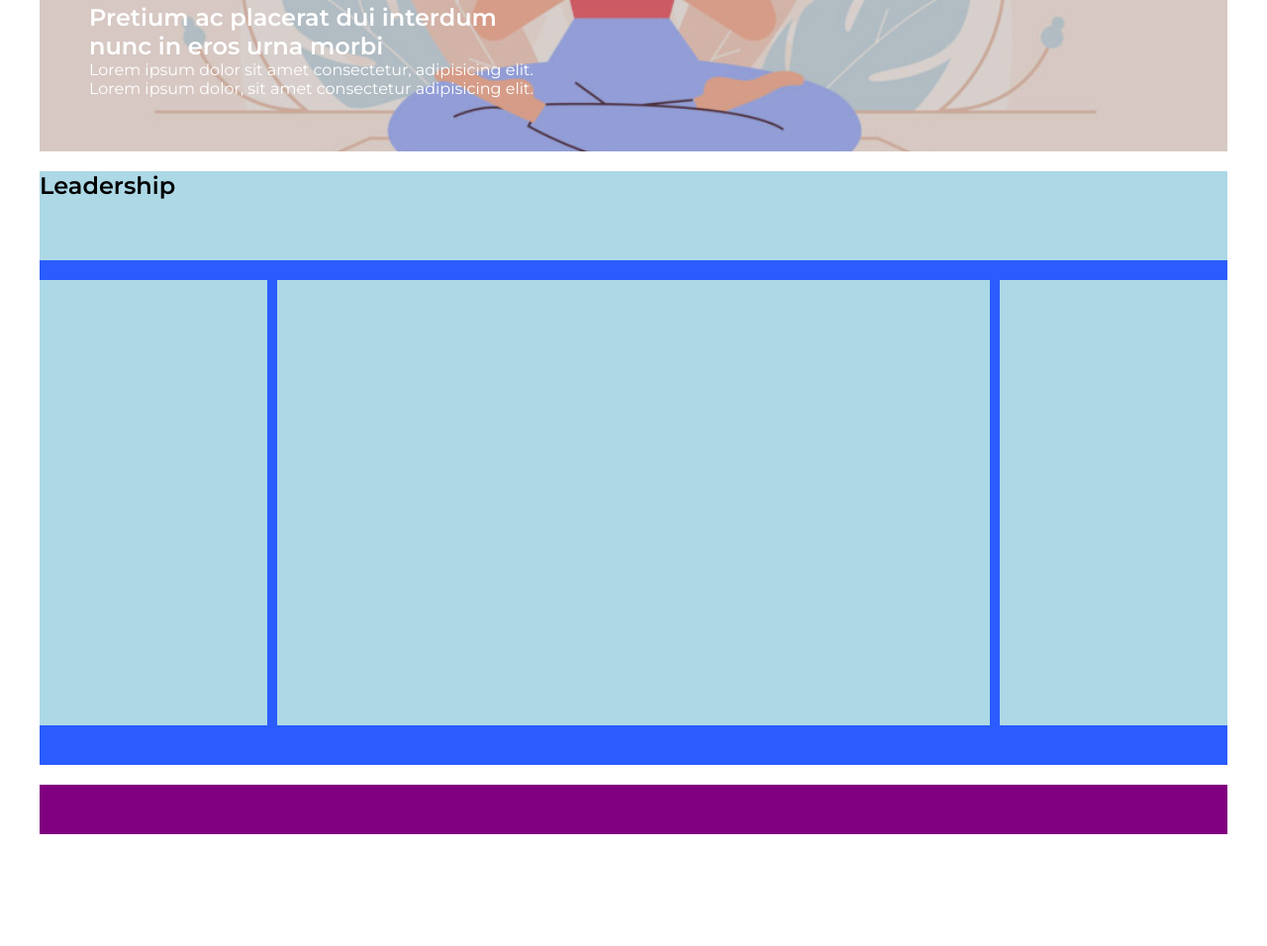
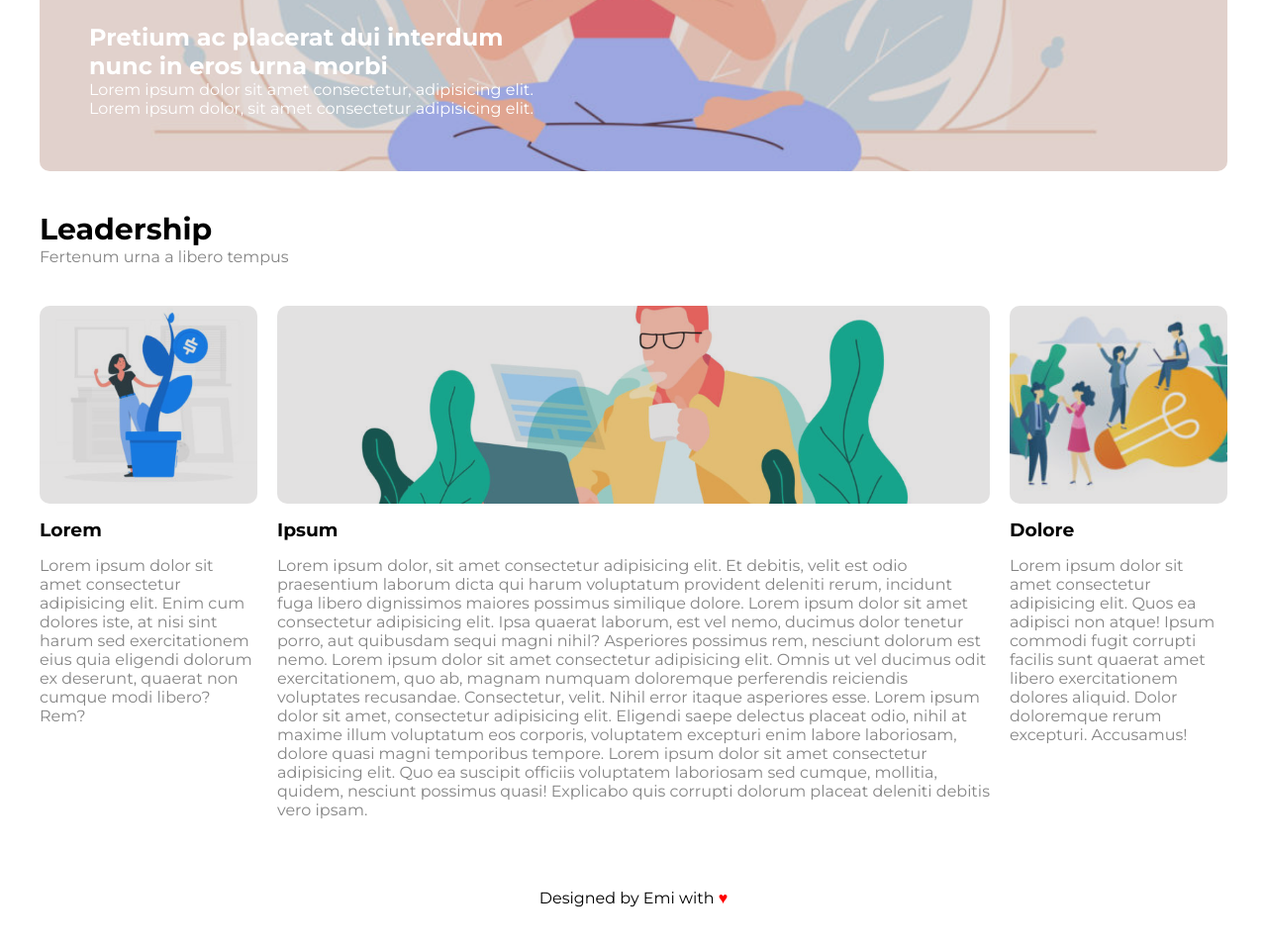
Before and after one commit to EmiPro97/htmlcss-wp, a plain HTML site: page index.html in a window 1280 px wide. Shown: the part 506-1462 px from the top of the page at 99% size. Before the commit the page ends 1369 px from the top, so only its background shows below. Drawn offline with Linux system fonts and the light colour scheme.

Commit message:
added leadership/columns sect. and footer

```diff
--- a/css/style.css
+++ b/css/style.css
@@ -4,11 +4,10 @@
     padding: 0;
     box-sizing: border-box;
     font-family: 'Montserrat', sans-serif;
-    font-weight: 400;
 }
 
-h1, h2, h3, h4, h5, h6{
-    font-weight: 600;
+h2, h3, h4, h5, h6{
+    color: black;
 }
 
 
@@ -24,13 +23,23 @@ h1, h2, h3, h4, h5, h6{
     clear: both;
 }
 
+.bg-shadow{
+    height: 100%;
+    background-color: rgba(112, 108, 108, 0.2);
+    border-radius: 10px;
+}
+
+.red-heart{
+    color: red;
+}
+
 
 /* Sections margin */
 .head,
-.banner-area,
+.banner-img,
 .main-content,
 .foot{
-    margin-bottom: 20px;
+    margin-bottom: 40px;
 }
 
 
@@ -65,27 +74,20 @@ h1, h2, h3, h4, h5, h6{
     border-radius: 5px;
 }
 
+
 /* Banner-Area sect. */
-.banner-area{
+.banner-img{
     height: 500px;
     border-radius: 10px;
 }
 
-.banner-area .banner-size{
-    height: 100%;
-}
-
-.banner-area .banner-img{
+.banner-img{
     background-image: url(../img/banner.jpg);
     background-size: cover;
     background-position: center;
 }
 
-.banner-area .bg-shadow{
-    background-color: rgba(61, 61, 61, 0.2);
-}
-
-.banner-area .bg-shadow .title-wrapper{
+.banner-img .bg-shadow .title-wrapper{
     width: 500px;
     color: white;
     padding-left: 50px;
@@ -93,38 +95,63 @@ h1, h2, h3, h4, h5, h6{
 }
 
 
-/* Main-content */
+/* Leadership */
 .main-content{
-    height: 600px;
-    background-color: rgb(42, 92, 255);
-    padding-bottom: 18px;
+    color: #858585;
 }
 
-.main-leadership{
-    height: 90px;
-    background-color: lightblue;
-    margin-bottom: 20px;
+.main-content .leadership{
+    margin-bottom: 40px;
 }
 
-.col-wrapper .bar{
-    float: left;
-    height: 450px;
-    background-color: lightblue;
+.leadership h2{
+    font-size: 30px;
 }
 
-.col-wrapper .left-side,
-.col-wrapper .right-side{
-   width: calc(20% - 10px);
+
+/* Columns sect. */
+.main-col-wrapper .col{
+    float: left;
+    padding-bottom: 30px;
 }
 
-.col-wrapper .central-part{
+.main-col-wrapper .left-side.col,
+.main-col-wrapper .right-side.col{
+   width: calc(20% - 20px);
+}
+
+.main-col-wrapper .central-part.col{
     width: 60%;
-    margin: 0 10px;
+    margin: 0 20px;
+}
+
+.main-col-wrapper .img-col{
+    width: 100%;
+    height: 200px;
+    border-radius: 10px;
+    background-size: cover;
+    background-position: center;
+}
+
+.main-col-wrapper h3{
+    margin: 15px 0;
+}
+
+.main-col-wrapper .left.img-col{
+    background-image: url(../img/img-1.jpg);
+}
+
+.main-col-wrapper .central.img-col{
+    background-image: url(../img/img-2.jpg);
+}
+
+.main-col-wrapper .right.img-col{
+    background-image: url(../img/img-3.jpg);
 }
 
 
 /* Footer */
 .foot{
-    height: 50px;
-    background-color: purple;
+    color: black;
+    text-align: center;
 }
--- a/index.html
+++ b/index.html
@@ -10,7 +10,7 @@
 
     <!-- Font -->
     <link rel="preconnect" href="https://fonts.gstatic.com">
-    <link href="https://fonts.googleapis.com/css2?family=Montserrat:wght@400;600&display=swap" rel="stylesheet">
+    <link href="https://fonts.googleapis.com/css2?family=Montserrat:wght@400;700&display=swap" rel="stylesheet">
 
     <!-- Window title -->
     <title>Milestone 2</title>
@@ -51,35 +51,53 @@
 
         <!-- Main -->
         <main>
-
             <!-- Banner-area -->
-            <section class="banner-area">
-                <div class="banner-img banner-size">
-                    <div class="bg-shadow banner-size">
-                        <div class="title-wrapper">
-                            <h1>Pretium ac placerat dui interdum nunc in eros urna morbi</h1>
-                            <p>Lorem ipsum dolor sit amet consectetur, adipisicing elit. Lorem ipsum dolor, sit amet consectetur adipisicing elit.</p>
-                        </div>
+            <section class="banner-img">
+                <div class="bg-shadow">
+                    <div class="title-wrapper">
+                        <h1>Pretium ac placerat dui interdum nunc in eros urna morbi</h1>
+                        <p>Lorem ipsum dolor sit amet consectetur, adipisicing elit. Lorem ipsum dolor, sit amet consectetur adipisicing elit.</p>
                     </div>
                 </div>
             </section>
 
             <!-- Leadership -->
             <section class="main-content">
-                <div class="main-leadership">
+                <div class="leadership">
                     <h2>Leadership</h2>
+                    <p>Fertenum urna a libero tempus</p>
                 </div>
-                <div class="col-wrapper clearfix">
-                    <div class="left-side bar"></div>
-                    <div class="central-part bar"></div>
-                    <div class="right-side bar"></div>
+
+                <!-- Columns sect. -->
+                <div class="main-col-wrapper clearfix">
+                    <div class="left-side col">
+                        <div class="left img-col">
+                            <div class="bg-shadow"></div>
+                        </div>
+                        <h3>Lorem</h3>
+                        <p>Lorem ipsum dolor sit amet consectetur adipisicing elit. Enim cum dolores iste, at nisi sint harum sed exercitationem eius quia eligendi dolorum ex deserunt, quaerat non cumque modi libero? Rem?</p>
+                    </div>
+                    <div class="central-part col">
+                        <div class="central img-col">
+                            <div class="bg-shadow"></div>
+                        </div>
+                        <h3>Ipsum</h3>
+                        <p>Lorem ipsum dolor, sit amet consectetur adipisicing elit. Et debitis, velit est odio praesentium laborum dicta qui harum voluptatum provident deleniti rerum, incidunt fuga libero dignissimos maiores possimus similique dolore. Lorem ipsum dolor sit amet consectetur adipisicing elit. Ipsa quaerat laborum, est vel nemo, ducimus dolor tenetur porro, aut quibusdam sequi magni nihil? Asperiores possimus rem, nesciunt dolorum est nemo. Lorem ipsum dolor sit amet consectetur adipisicing elit. Omnis ut vel ducimus odit exercitationem, quo ab, magnam numquam doloremque perferendis reiciendis voluptates recusandae. Consectetur, velit. Nihil error itaque asperiores esse. Lorem ipsum dolor sit amet, consectetur adipisicing elit. Eligendi saepe delectus placeat odio, nihil at maxime illum voluptatum eos corporis, voluptatem excepturi enim labore laboriosam, dolore quasi magni temporibus tempore. Lorem ipsum dolor sit amet consectetur adipisicing elit. Quo ea suscipit officiis voluptatem laboriosam sed cumque, mollitia, quidem, nesciunt possimus quasi! Explicabo quis corrupti dolorum placeat deleniti debitis vero ipsam.</p>
+                    </div>
+                    <div class="right-side col">
+                        <div class="right img-col">
+                            <div class="bg-shadow"></div>
+                        </div>
+                        <h3>Dolore</h3>
+                        <p>Lorem ipsum dolor sit amet consectetur adipisicing elit. Quos ea adipisci non atque! Ipsum commodi fugit corrupti facilis sunt quaerat amet libero exercitationem dolores aliquid. Dolor doloremque rerum excepturi. Accusamus!</p>
+                    </div>
                 </div>
             </section>
         </main>
 
         <!-- Footer -->
         <footer class="foot">
-            <!-- <div class="credits"></div> -->
+            <div>Designed by Emi with <i class="red-heart">&hearts;</i></div>
         </footer>
     </div>
 </body>
```
